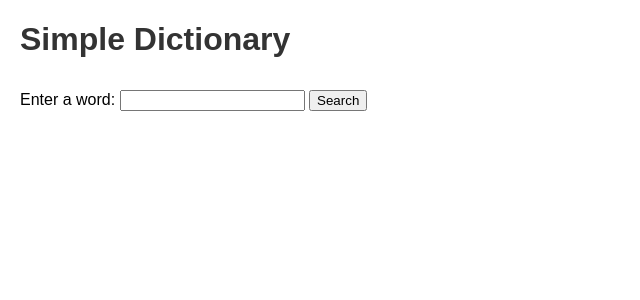
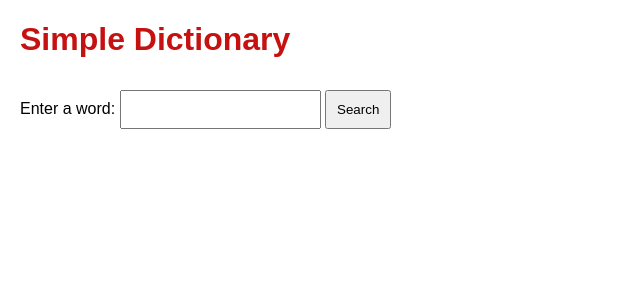
Before and after one commit to mohkittaneh/dictionary_app, a PHP site: page / in a window 1280 px wide. Shown: the top 300 px of the page, without its empty margins (0-640 px from the left). Run offline with PHP 8.4, Linux system fonts and the light colour scheme.

Commit message:
Your changes

```diff
--- a/style.css
+++ b/style.css
@@ -3,17 +3,12 @@ body {
     margin: 20px;
 }
 h1 {
-    color: #333;
+    color: #c61111;
 }
 form {
     margin-bottom: 20px;
 }
 input, button {
-<<<<<<< HEAD
-    padding: 15px;
-    margin: 12px 0;
-=======
     padding: 10px;
     margin: 10px 0;
->>>>>>> 8a7b878 (Your changes)
 }
```
